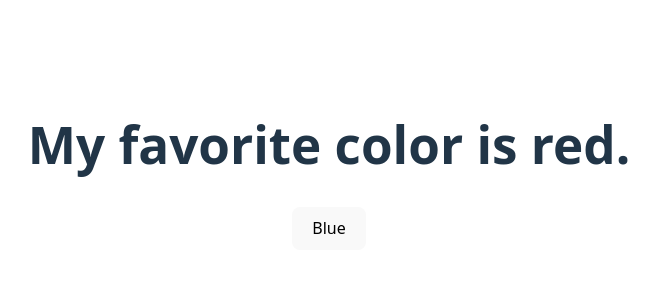
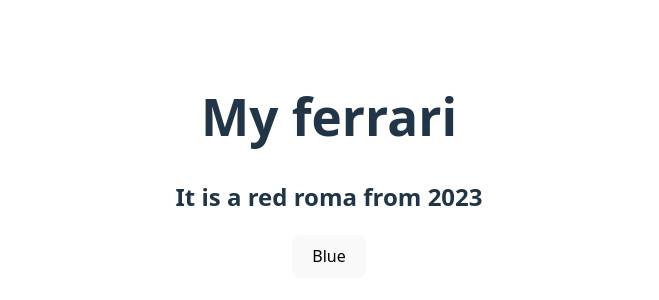
Before and after one commit to roirude/learn_react, a React (Vite) app in the folder hook-practice/: page / in a window 1280 px wide. Shown: the part 234-534 px from the top of the page, without its empty margins (311-970 px from the left). Built offline with nearby package versions, Linux system fonts and the light colour scheme.

Commit message:
Update object data state

```diff
--- a/hook-practice/src/App.tsx
+++ b/hook-practice/src/App.tsx
@@ -2,14 +2,20 @@
 import './App.css'
 
 function App() {
-  const [color, setColor] = useState("red")
+  const [car, setCar] = useState({
+    brand: "ferrari",
+    model: "roma",
+    color: "red",
+    year: "2023"
+  })
 
   const changeColor = () => {
-    setColor("blue")
+    setCar(prev => ({ ...prev, color: "blue" }))
   }
   return (
     <>
-      <h1>My favorite color is {color}.</h1>
+      <h1>My {car.brand}</h1>
+      <h2>It is a {car.color} {car.model} from {car.year}</h2>
       <button onClick={changeColor}>Blue</button>
     </>
   )
```
